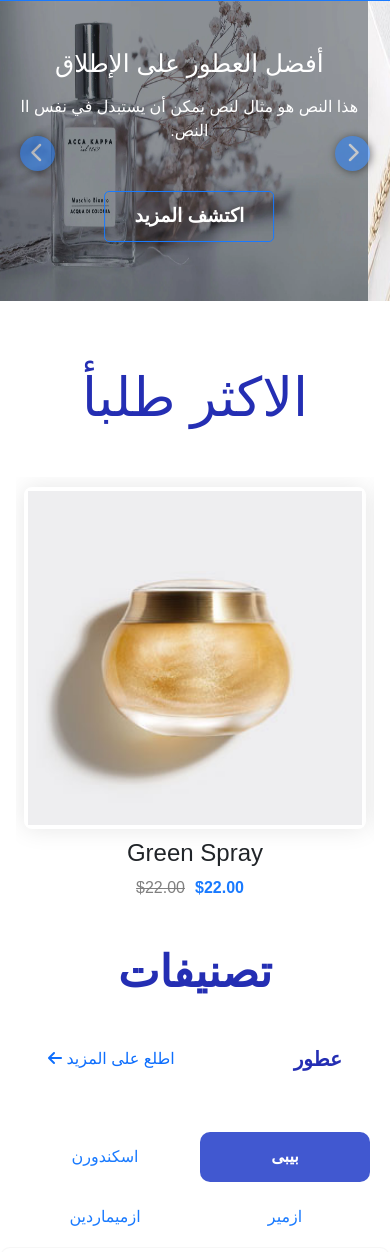
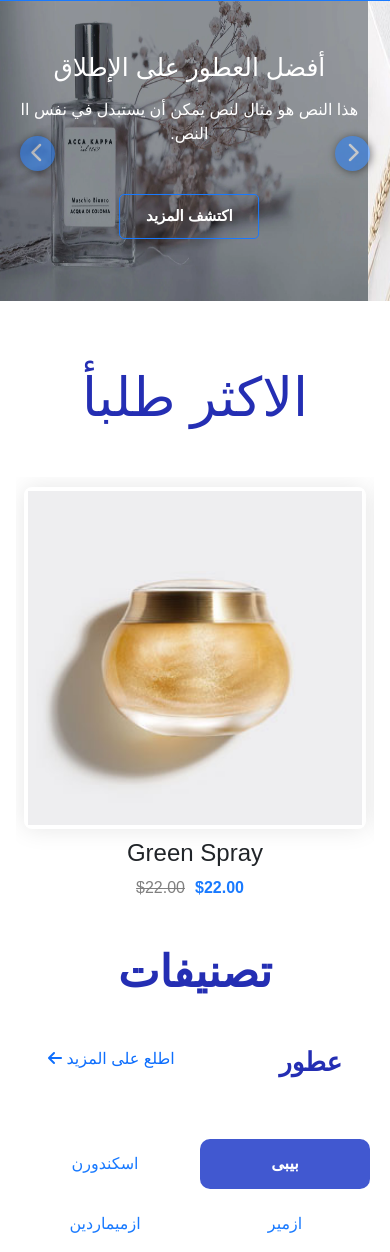
Before and after one commit to Amira-badwi/kaby, a plain HTML site: page index.html in a window 390 px wide. Shown: the part 136-1388 px from the top of the page. Drawn offline with Linux system fonts and the light colour scheme; a web font is replaced by a local one.

Commit message:
Add files via upload

```diff
--- a/style/style.scss
+++ b/style/style.scss
@@ -763,12 +763,22 @@ footer{
 }
   @media screen and (max-width:800px){
     .parent h2{
-       font-size: 20px ;
+       font-size: 26px ;
     }
     .parent .tablinks{
         font-size: 16px;
     }
     .carousel.slide{
+        h2{
+            font-size: 25px !important;
+        }
+        p{
+            font-size: 16x !important;
+        }
+        a{
+            font-size: 15px !important;
+            width: 140px !important;
+        }
         button{
             width: 35px;
             height: 35px;
```
Also changed, not shown: style/style.css, 1 other file.
